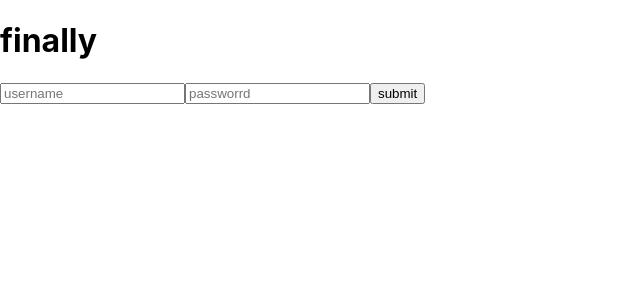
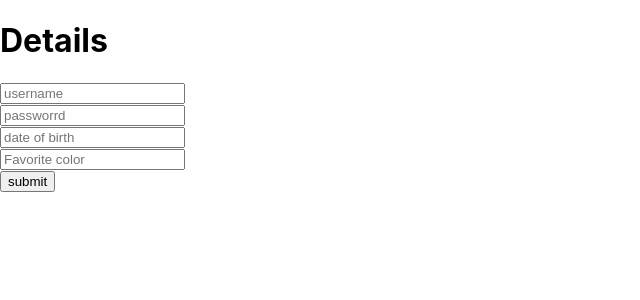
Before and after one commit to Adewuy/staticapp, a React (Create React App) app: page / in a window 1280 px wide. Shown: the top 300 px of the page, without its empty margins (0-640 px from the left). Built offline with nearby package versions, Linux system fonts and the light colour scheme.

Commit message:
i just add dob,  dtails and favorite color

```diff
--- a/src/form.js
+++ b/src/form.js
@@ -2,10 +2,13 @@ export default function Form() {
   return (
     <>
       <form>
-        <h1>finally</h1>
-        <input type="text" placeholder="username" />
-        <input type="text" placeholder="passworrd" />
+        <h1>Details</h1>
+        <input type="text" placeholder="username" /> <br/>
+        <input type="text" placeholder="passworrd" /> <br/>
+        <input type="text" placeholder="date of birth" /> <br/>
+        <input type="text" placeholder="Favorite color" /> <br/>
         <button>submit</button>
+
       </form>
     </>
   );
```
